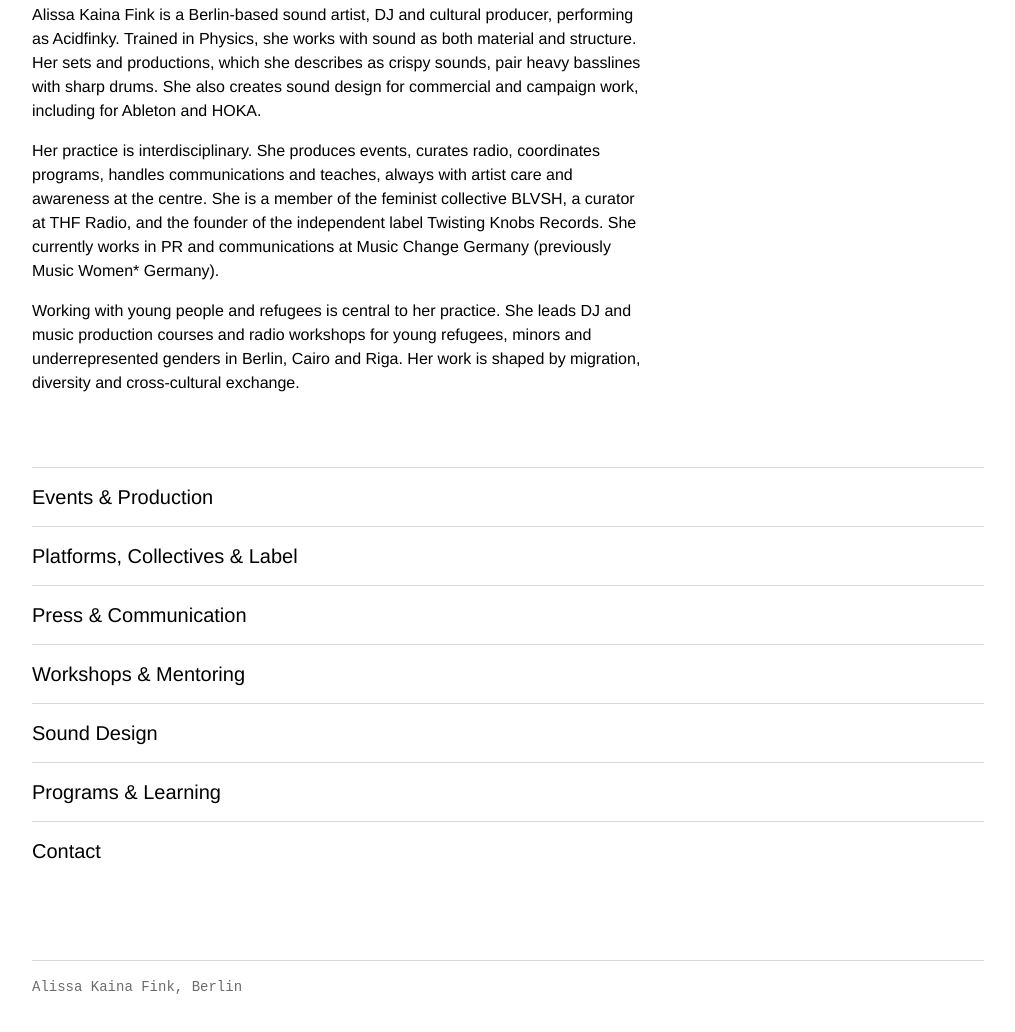
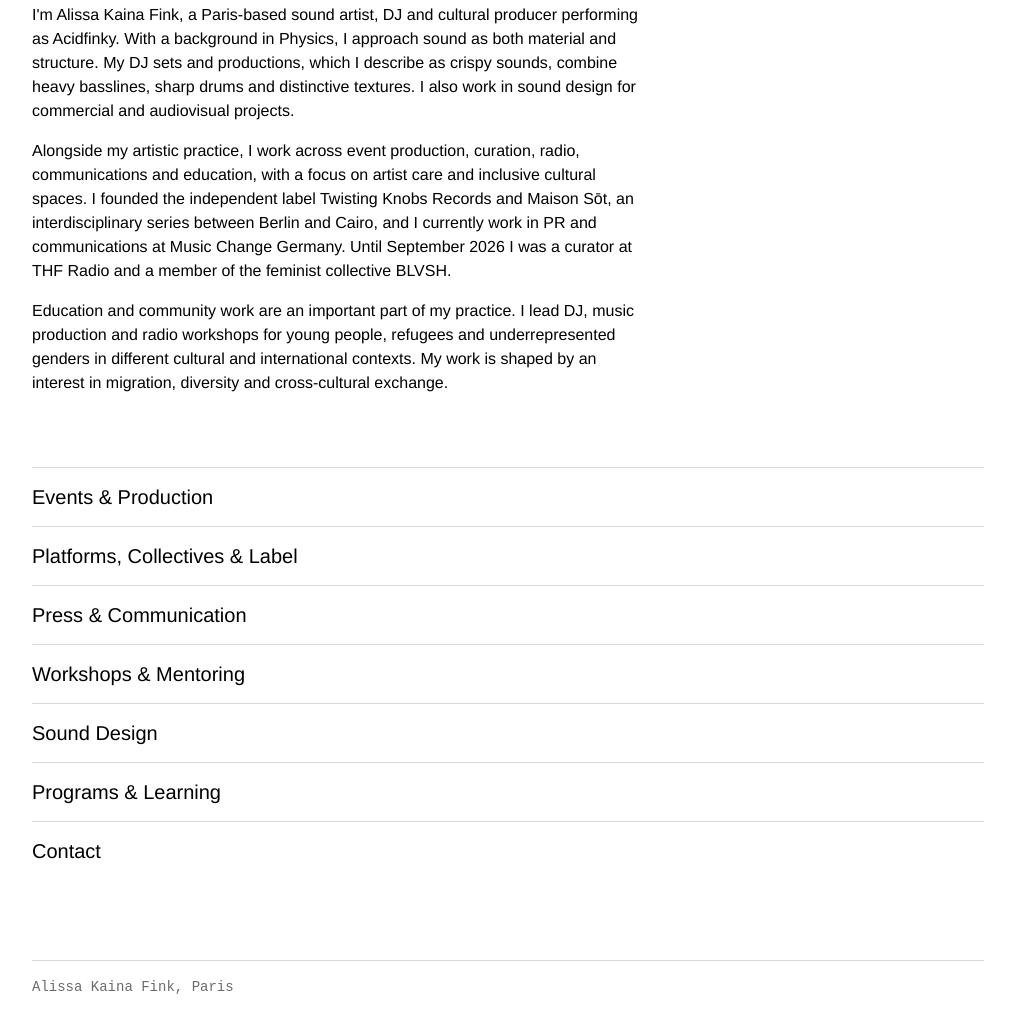
Before and after one commit to acidfinky/acidfinky, a plain HTML site: page index.html in a window 1280 px wide. Shown: the part 264-1296 px from the top of the page, without its empty margins (132-1147 px from the left). Drawn offline with Linux system fonts and the light colour scheme.

Commit message:
Add files via upload

```diff
--- a/index.html
+++ b/index.html
@@ -70,9 +70,9 @@ const SITE = {
   photo: "images/press.jpg",
   photoCaption: "Photo: add credit here",
   bio: [
-    "Alissa Kaina Fink is a Berlin-based sound artist, DJ and cultural producer, performing as Acidfinky. Trained in Physics, she works with sound as both material and structure. Her sets and productions, which she describes as crispy sounds, pair heavy basslines with sharp drums. She also creates sound design for commercial and campaign work, including for Ableton and HOKA.",
-    "Her practice is interdisciplinary. She produces events, curates radio, coordinates programs, handles communications and teaches, always with artist care and awareness at the centre. She is a member of the feminist collective BLVSH, a curator at THF Radio, and the founder of the independent label Twisting Knobs Records. She currently works in PR and communications at Music Change Germany (previously Music Women* Germany).",
-    "Working with young people and refugees is central to her practice. She leads DJ and music production courses and radio workshops for young refugees, minors and underrepresented genders in Berlin, Cairo and Riga. Her work is shaped by migration, diversity and cross-cultural exchange."
+    "I'm Alissa Kaina Fink, a Paris-based sound artist, DJ and cultural producer performing as Acidfinky. With a background in Physics, I approach sound as both material and structure. My DJ sets and productions, which I describe as crispy sounds, combine heavy basslines, sharp drums and distinctive textures. I also work in sound design for commercial and audiovisual projects.",
+    "Alongside my artistic practice, I work across event production, curation, radio, communications and education, with a focus on artist care and inclusive cultural spaces. I founded the independent label Twisting Knobs Records and Maison Sōt, an interdisciplinary series between Berlin and Cairo, and I currently work in PR and communications at Music Change Germany. Until September 2026 I was a curator at THF Radio and a member of the feminist collective BLVSH.",
+    "Education and community work are an important part of my practice. I lead DJ, music production and radio workshops for young people, refugees and underrepresented genders in different cultural and international contexts. My work is shaped by an interest in migration, diversity and cross-cultural exchange."
   ]
 };
 
@@ -80,6 +80,8 @@ const PAGES = [
  { id:"events", title:"Events & Production",
    intro:"Community-based and fundraising events, produced with attention to artist care and awareness.",
    items:[
+   { date:"2026", place:"", title:"Intentional Listening", role:"Producer",
+     text:["Produced three events around intentional listening."], links:[], images:[], video:"" },
    { date:"Jul 2024, Oct 2024, Apr 2025", place:"Berlin", title:"Solidarity Events", role:"Organiser & Producer",
      text:["Interdisciplinary fundraising events with international artists from the SWANA region.","Event planning, logistics, artist coordination, hospitality and artist care. Awareness-sensitive event concepts."],
      links:[], images:[], video:"" },
@@ -91,13 +93,15 @@ const PAGES = [
      text:["Curated showcases for the digital festival COMMON on currents.fm."], links:[], images:[], video:"" }
  ]},
  { id:"platforms", title:"Platforms, Collectives & Label",
-   intro:"Ongoing work with radio, collectives and my own label.",
+   intro:"Radio, collectives, and my own label and event series.",
    items:[
+   { date:"2026 – present", place:"Berlin / Cairo", title:"Maison Sōt", role:"Founder",
+     text:["An interdisciplinary series between Berlin and Cairo for music, art, food and workshops. Its first public event was a women-only Ableton Live workshop in Cairo with Dhamma, followed by an evening at arkaoda Berlin."], links:[], images:[], video:"" },
    { date:"Jan 2023 – present", place:"Berlin", title:"Twisting Knobs Records", role:"Founder",
      text:["Self-funded independent label."], links:[], images:[], video:"" },
-   { date:"Jan 2021 – present", place:"Berlin", title:"THF Radio", role:"Curator & Organiser (voluntary)",
+   { date:"Jan 2021 – Sep 2026", place:"Berlin", title:"THF Radio", role:"Curator & Organiser (voluntary)",
      text:["Curatorial and organisational work at a community-based, diversity-focused radio station. Coordination with artists, collectives and community initiatives.","Vinyl DJ workshops for underrepresented genders and BIPOC individuals. Radio production workshops for minors with refugee background."], links:[], images:[], video:"" },
-   { date:"Jun 2020 – present", place:"Berlin", title:"BLVSH", role:"Event Producer & Organiser (voluntary)",
+   { date:"Jun 2020 – Sep 2026", place:"Berlin", title:"BLVSH", role:"Event Producer & Organiser (voluntary)",
      text:["Events, workshops and radio broadcasts. Awareness work and safer spaces for women, trans and non-binary artists."], links:[], images:[], video:"" }
  ]},
  { id:"communication", title:"Press & Communication",
@@ -159,7 +163,7 @@ const $ = s => document.querySelector(s);
 const nav = $("#nav"), main = $("#main");
 nav.innerHTML = PAGES.map(p => `<a href="#${p.id}" data-id="${p.id}">${p.title}</a>`).join("") +
   `<a href="#contact" data-id="contact">Contact</a>`;
-$("#foot").innerHTML = `${SITE.name}, Berlin`;
+$("#foot").innerHTML = `${SITE.name}, Paris`;
 
 function media(it){
   let h = (it.images||[]).map(s => `<img src="${s}" alt="${it.title}" loading="lazy">`).join("");
```
